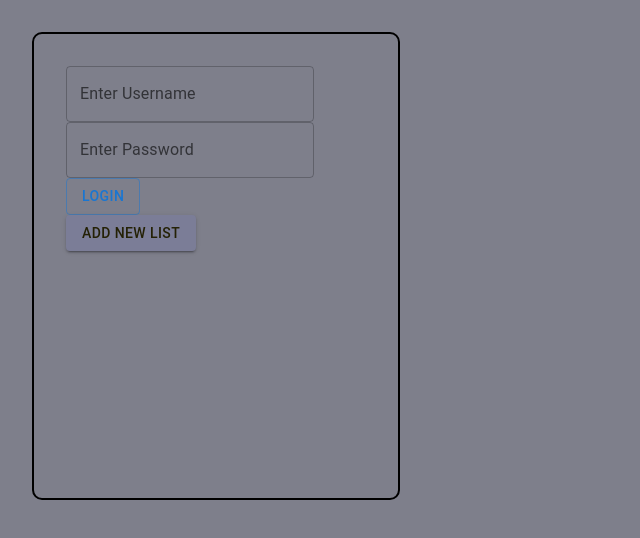
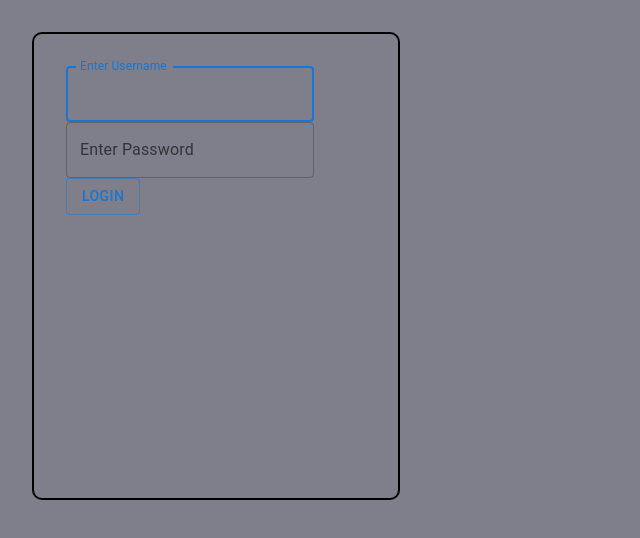
Before and after one commit to Jasontap/reminders-app, a React (Create React App) app: page /login in a window 1280 px wide. Shown: the top 538 px of the page, without its empty margins (0-640 px from the left). Built offline with nearby package versions, Linux system fonts and the light colour scheme.

Commit message:
cleaning up welcome page and autofocus on login/signup

```diff
--- a/src/App.js
+++ b/src/App.js
@@ -61,6 +61,7 @@ function App() {
   function logOut() {
     setToken('');
     window.localStorage.setItem('token', '');
+    navigate('/');
   }
 
   async function getUsersTodoLists() {
@@ -133,17 +134,17 @@ function App() {
                   }
                 />
               </Routes>
+              {addList && (
+                <AddListForm
+                  token={token}
+                  setAddList={setAddList}
+                  getUsersTodoLists={getUsersTodoLists}
+                />
+              )}
+              <Button variant="contained" color="ochre" onClick={() => setAddList(!addList)}>Add New List</Button>
             </TokenContext.Provider>
           </UsersTodoLists.Provider>
         )}
-        {addList && (
-          <AddListForm
-            token={token}
-            setAddList={setAddList}
-            getUsersTodoLists={getUsersTodoLists}
-          />
-        )}
-        <Button variant="contained" color="ochre" onClick={() => setAddList(!addList)}>Add New List</Button>
       </div>
     </ThemeProvider>
   );
--- a/src/components/Login.js
+++ b/src/components/Login.js
@@ -50,6 +50,7 @@ function Login({setToken, navigate, signUp=false}) {
         <TextField
           required
           type="email"
+          autoFocus
           onChange={(e) => setEmail(e.target.value)}
           label="Enter Email"
           variant="outlined"
@@ -57,6 +58,7 @@ function Login({setToken, navigate, signUp=false}) {
       )}
       <TextField
         required={signUp}
+        autoFocus={!signUp}
         onChange={(e) => setUsername(e.target.value)}
         label="Enter Username"
         variant="outlined"
@@ -77,8 +79,7 @@ function Login({setToken, navigate, signUp=false}) {
             label="confirm password"
             variant="outlined"
           />
-          <Button variant="outlined" type="submit">signUp
-          </Button>
+          <Button variant="outlined" type="submit">signUp</Button>
         </>
       ) : (
         <Button variant="outlined" type="submit">login</Button>
```
